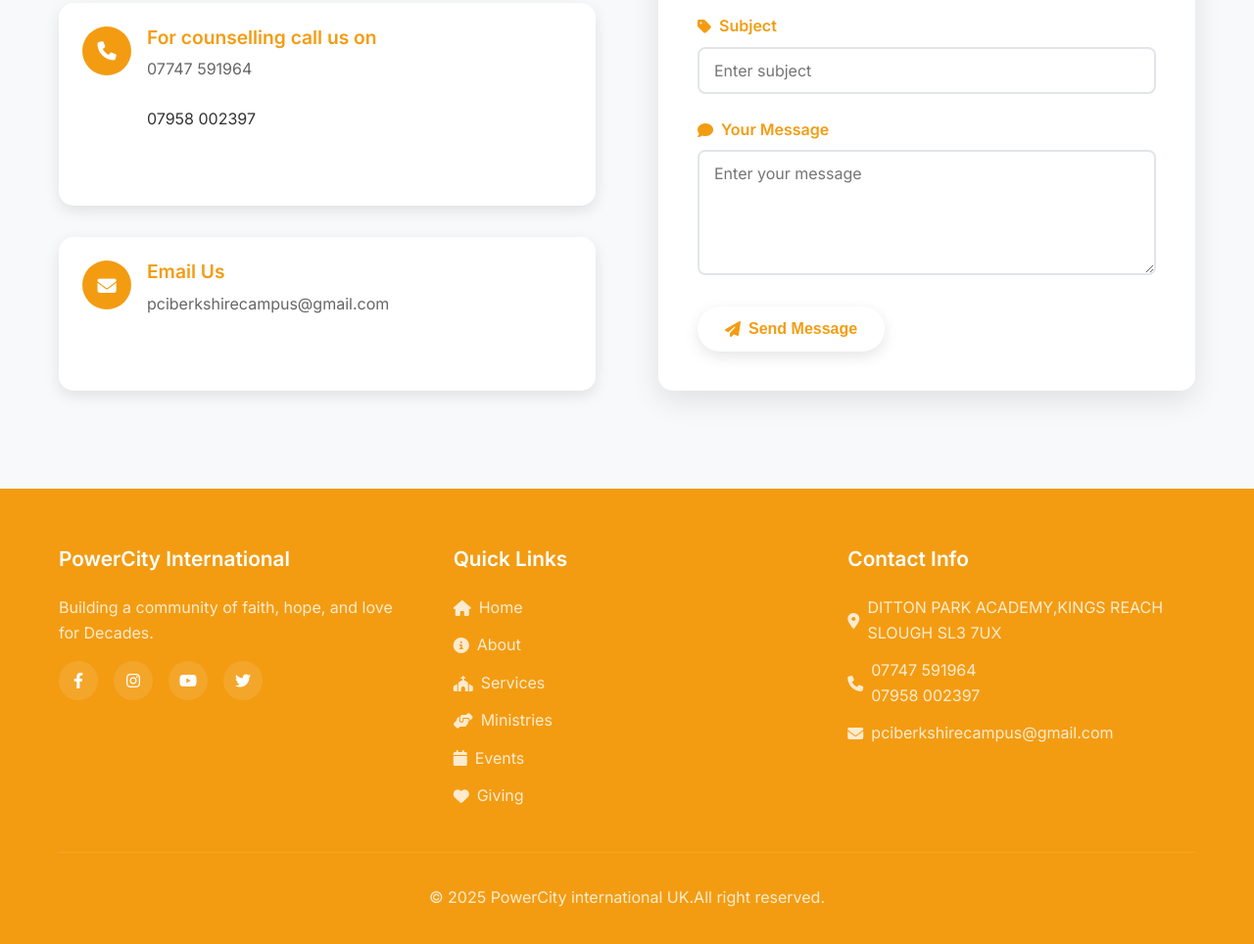
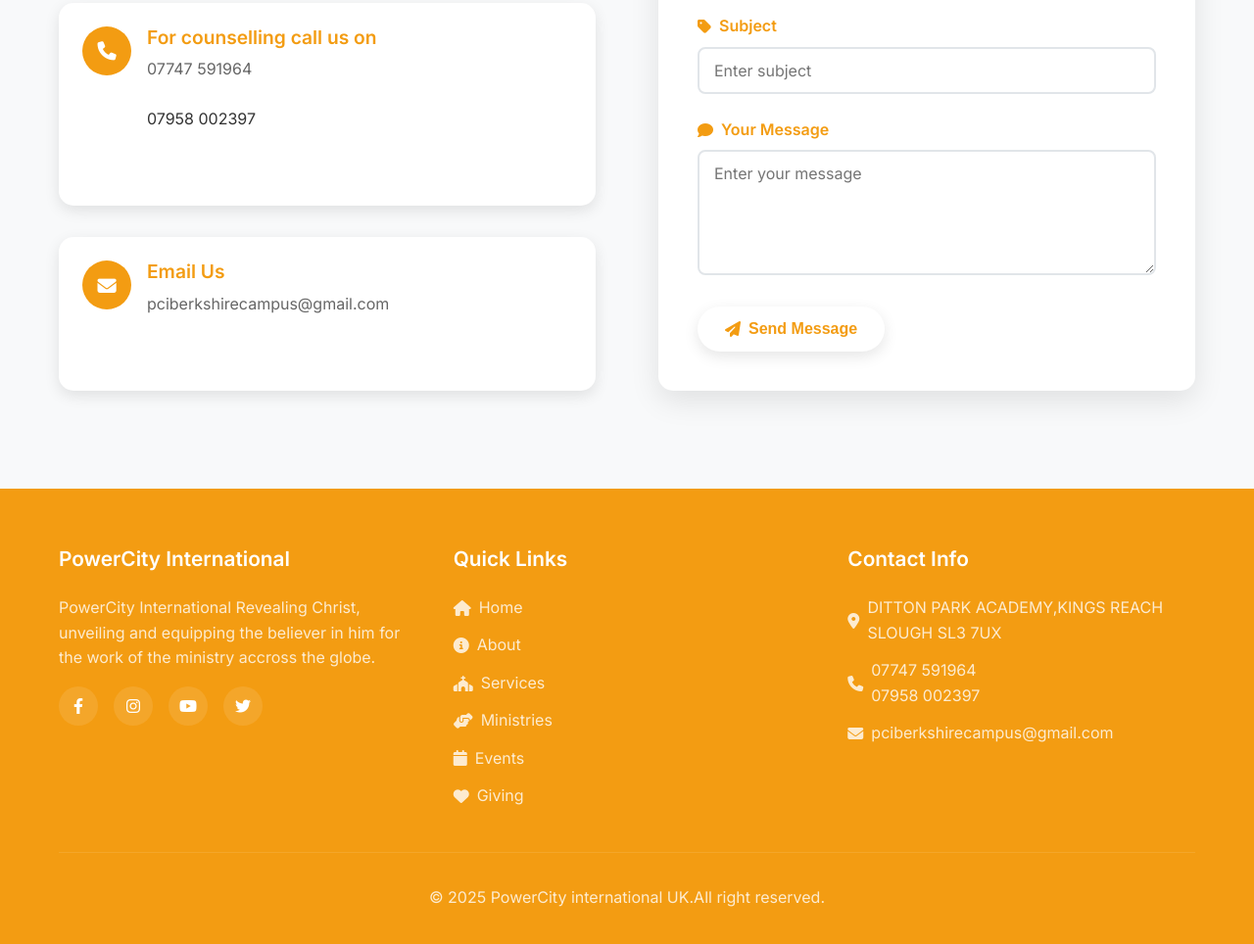
Before and after one commit to bello-thompsondavid/powercityinternationalberkshireuk, a plain HTML site: page index.html in a window 1280 px wide. Shown: the part 9717-10681 px from the top of the page at 98% size. Drawn offline with Linux system fonts and the light colour scheme.

Commit message:
Update index.html

```diff
--- a/index.html
+++ b/index.html
@@ -546,7 +546,7 @@
             <div class="footer-content">
                 <div class="footer-section">
                     <h3>PowerCity International</h3>
-                    <p>Building a community of faith, hope, and love for Decades.</p>
+                    <p>PowerCity International Revealing Christ, unveiling and equipping the believer in him for the work of the ministry accross the globe.</p>
                     <div class="footer-social">
                         <a href="https://www.facebook.com/share/1CgKrH63YJ/" class="social-link" aria-label="Facebook">
                             <i class="fab fa-facebook-f"></i>
```
